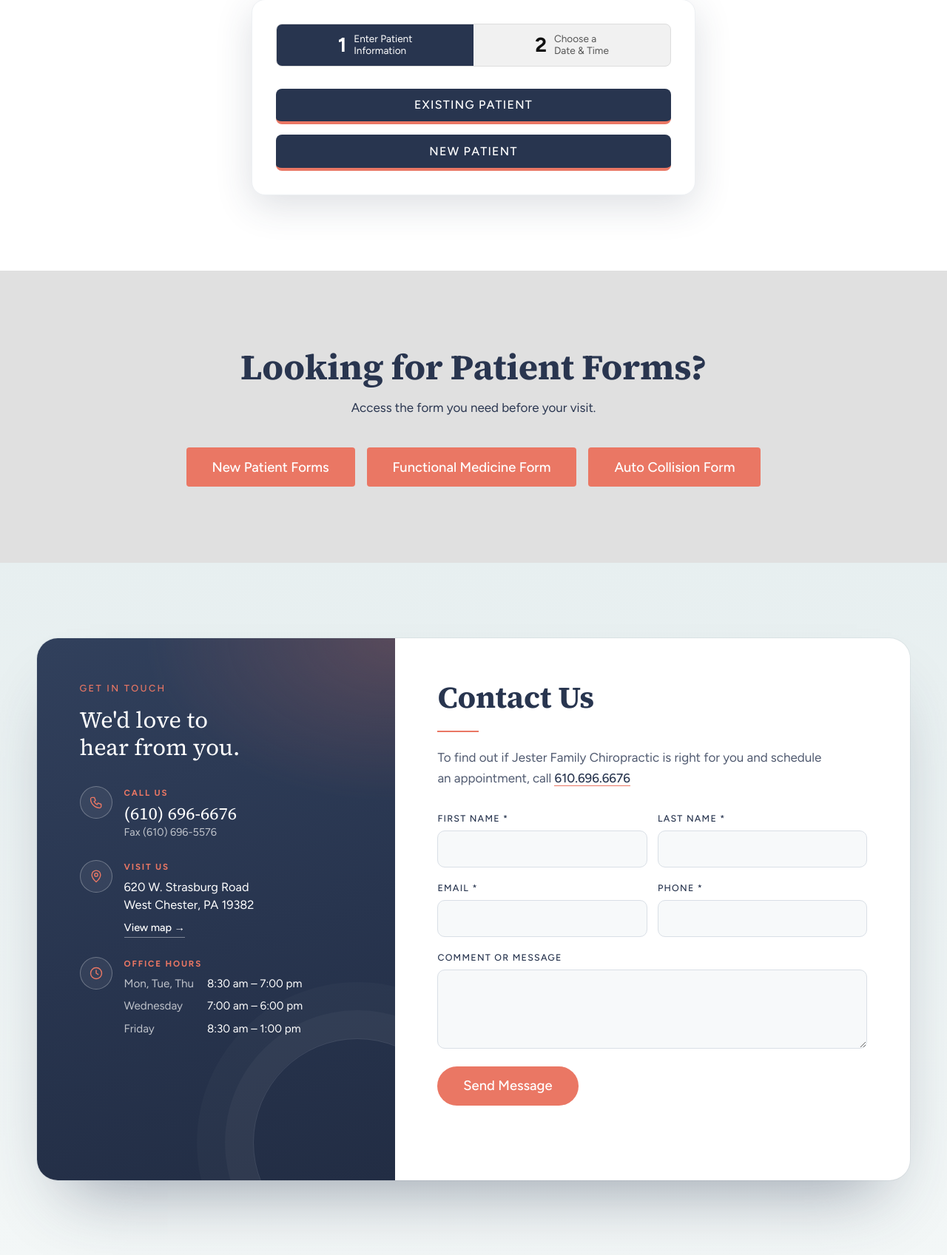
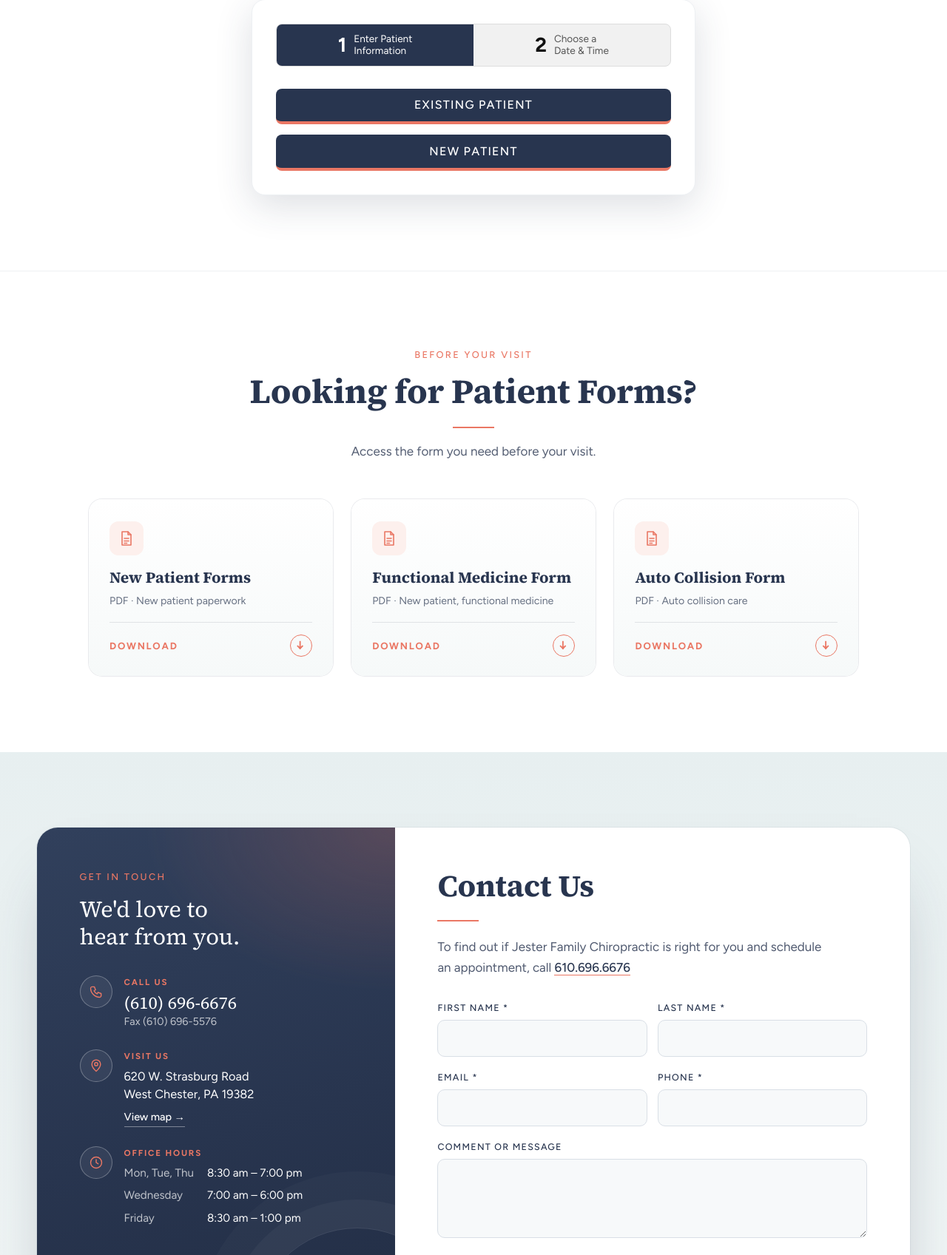
Before and after one commit to arifbillahcse/sumaiya, a PHP site: page /book.html in a window 1280 px wide. Shown: the part 2680-4377 px from the top of the page at 74% size. Run offline with PHP 8.4, Linux system fonts and the light colour scheme; some web fonts are replaced.

Commit message:
Redesign Patient Forms: document cards with icon, descriptor and download row
Co-Authored-By: Claude Sonnet 5.5 <noreply@anthropic.com>
Claude-Session: https://claude.ai/code/session_015hBjxLekZw7UGyCifARR1y

```diff
--- a/book.html
+++ b/book.html
@@ -15,7 +15,7 @@
 <link rel="preconnect" href="https://fonts.googleapis.com">
 <link rel="preconnect" href="https://fonts.gstatic.com" crossorigin>
 <link href="https://fonts.googleapis.com/css2?family=Figtree:wght@400;500;600;700&family=Source+Serif+4:opsz,wght@8..60,300;8..60,400;8..60,500;8..60,600;8..60,700&display=swap" rel="stylesheet">
-<link rel="stylesheet" href="style.css?v=66">
+<link rel="stylesheet" href="style.css?v=67">
 <script type="application/ld+json">
 {"@context":"https://schema.org","@type":"Chiropractor","name":"Jester Family Chiropractic","telephone":"+1-610-696-6676","faxNumber":"+1-610-696-5576",
 "address":{"@type":"PostalAddress","streetAddress":"620 W. Strasburg Road","addressLocality":"West Chester","addressRegion":"PA","postalCode":"19382","addressCountry":"US"},
@@ -172,13 +172,35 @@
 
 <section class="forms" id="patient-forms">
   <div class="wrap">
-    <h2 class="reveal">Looking for Patient Forms?</h2>
-    <p class="reveal center">Access the form you need before your visit.</p>
-    <div class="form-btns reveal">
-      <a class="btn btn-coral btn-lg" href="https://jesterchiropractic.com/wp-content/uploads/2022/02/ChiroNewPatientPaperwork2022.pdf" target="_blank" rel="noopener">New Patient Forms</a>
-      <a class="btn btn-coral btn-lg" href="https://jesterchiropractic.com/wp-content/uploads/2026/08/Functional-Medicine-New-Patient-JFC.pdf" target="_blank" rel="noopener">Functional Medicine Form</a>
-      <a class="btn btn-coral btn-lg" href="https://jesterchiropractic.com/wp-content/uploads/2026/08/Auto-collision-Form-new.pdf" target="_blank" rel="noopener">Auto Collision Form</a>
-    </div>
+    <header class="pf-head reveal">
+      <p class="kicker dark">Before your visit</p>
+      <h2>Looking for Patient Forms?</h2>
+      <span class="pf-rule" aria-hidden="true"></span>
+      <p class="pf-sub">Access the form you need before your visit.</p>
+    </header>
+    <ul class="pf-grid">
+      <li class="reveal">
+        <a class="pf-card" href="https://jesterchiropractic.com/wp-content/uploads/2022/02/ChiroNewPatientPaperwork2022.pdf" target="_blank" rel="noopener">
+          <svg class="pf-ico" viewBox="0 0 24 24" aria-hidden="true"><path d="M6 3h8l4 4v14H6z"/><path d="M14 3v4h4"/><path d="M9 12h6M9 15.5h6M9 18.5h3.5"/></svg>
+          <span class="pf-text"><b>New Patient Forms</b><small>PDF · New patient paperwork</small></span>
+          <span class="pf-go"><span>Download</span><i aria-hidden="true">&darr;</i></span>
+        </a>
+      </li>
+      <li class="reveal">
+        <a class="pf-card" href="https://jesterchiropractic.com/wp-content/uploads/2026/08/Functional-Medicine-New-Patient-JFC.pdf" target="_blank" rel="noopener">
+          <svg class="pf-ico" viewBox="0 0 24 24" aria-hidden="true"><path d="M6 3h8l4 4v14H6z"/><path d="M14 3v4h4"/><path d="M9 12h6M9 15.5h6M9 18.5h3.5"/></svg>
+          <span class="pf-text"><b>Functional Medicine Form</b><small>PDF · New patient, functional medicine</small></span>
+          <span class="pf-go"><span>Download</span><i aria-hidden="true">&darr;</i></span>
+        </a>
+      </li>
+      <li class="reveal">
+        <a class="pf-card" href="https://jesterchiropractic.com/wp-content/uploads/2026/08/Auto-collision-Form-new.pdf" target="_blank" rel="noopener">
+          <svg class="pf-ico" viewBox="0 0 24 24" aria-hidden="true"><path d="M6 3h8l4 4v14H6z"/><path d="M14 3v4h4"/><path d="M9 12h6M9 15.5h6M9 18.5h3.5"/></svg>
+          <span class="pf-text"><b>Auto Collision Form</b><small>PDF · Auto collision care</small></span>
+          <span class="pf-go"><span>Download</span><i aria-hidden="true">&darr;</i></span>
+        </a>
+      </li>
+    </ul>
   </div>
 </section>
 
@@ -291,6 +313,6 @@
   <a href="#book-your-appointment" class="btn btn-coral">Book Now</a>
 </div>
 
-<script src="script.js?v=66"></script>
+<script src="script.js?v=67"></script>
 </body>
 </html>
--- a/index.html
+++ b/index.html
@@ -15,7 +15,7 @@
 <link rel="preconnect" href="https://fonts.googleapis.com">
 <link rel="preconnect" href="https://fonts.gstatic.com" crossorigin>
 <link href="https://fonts.googleapis.com/css2?family=Figtree:wght@400;500;600;700&family=Source+Serif+4:opsz,wght@8..60,300;8..60,400;8..60,500;8..60,600;8..60,700&display=swap" rel="stylesheet">
-<link rel="stylesheet" href="style.css?v=66">
+<link rel="stylesheet" href="style.css?v=67">
 <script type="application/ld+json">
 {"@context":"https://schema.org","@type":"Chiropractor","name":"Jester Family Chiropractic","telephone":"+1-610-696-6676","faxNumber":"+1-610-696-5576",
 "address":{"@type":"PostalAddress","streetAddress":"620 W. Strasburg Road","addressLocality":"West Chester","addressRegion":"PA","postalCode":"19382","addressCountry":"US"},
@@ -310,6 +310,6 @@
   <a href="#formsection" class="btn btn-coral">Try StemWave $49</a>
 </div>
 
-<script src="script.js?v=66"></script>
+<script src="script.js?v=67"></script>
 </body>
 </html>
--- a/style.css
+++ b/style.css
@@ -140,11 +140,6 @@ input:focus,textarea:focus{border-color:var(--coral);outline:none;box-shadow:0 0
 .small{font-size:.9rem;color:#555}
 
 /* forms */
-.forms{background:#e0e0e0;text-align:center}
-.forms h2{margin-bottom:14px}
-.forms .center{margin-bottom:40px}
-.form-btns{display:flex;flex-wrap:wrap;gap:16px;justify-content:center}
-.form-btns .btn{border-radius:4px;font-family:var(--sans);font-weight:500}
 
 /* testimonials */
 .testi{text-align:center;overflow-x:clip}
@@ -499,9 +494,6 @@ button,input,textarea,select{font-family:var(--sans)}
   .actions{gap:10px}
 
   /* patient forms */
-  .forms .center{margin-bottom:26px}
-  .form-btns{flex-direction:column;gap:12px}
-  .form-btns .btn{width:100%;font-size:1rem}
 
   /* contact */
 
@@ -608,8 +600,6 @@ button,input,textarea,select{font-family:var(--sans)}
 
   /* forms + contact: keep inputs at 16px so iOS doesn't zoom */
   input,textarea{font-size:16px}
-  .forms h2,.contact h2{font-size:1.5rem}
-  .forms .center,.contact>.wrap>p{font-size:.92rem}
 
   /* testimonials */
   .testi h2{font-size:1.5rem}.sub{font-size:.88rem}
@@ -874,3 +864,31 @@ main h2,main h2.coral{font-family:"Quincy CF Text Bold","Quincy CF Text Semibold
   .flow-card h3{font-size:1.1rem}
   .flow-card p{font-size:.92rem;line-height:1.65}
 }
+
+/* ---------- Patient forms (document cards) ---------- */
+.forms{background:#fff;padding:clamp(64px,8vw,112px) 0;border-top:1px solid #eef1f3}
+.pf-head{text-align:center;margin-bottom:clamp(32px,4vw,52px)}
+.pf-head h2{font-size:clamp(2rem,3.6vw,3rem);line-height:1.1;color:var(--navy);margin:0}
+.pf-rule{display:block;width:56px;height:2px;background:var(--coral);margin:22px auto 18px}
+.pf-sub{color:rgba(40,53,79,.8)}
+.pf-grid{list-style:none;display:grid;grid-template-columns:repeat(3,1fr);gap:clamp(14px,2vw,26px);max-width:1040px;margin:0 auto}
+.pf-card{position:relative;display:grid;grid-template-rows:auto 1fr auto;gap:18px;height:100%;padding:30px 28px 26px;text-decoration:none;color:var(--navy);background:linear-gradient(180deg,#fff,#f6f9f9);border-radius:18px;box-shadow:0 0 0 1px rgba(40,53,79,.1);overflow:hidden;transition:transform .35s,box-shadow .35s}
+.pf-card::before{content:"";position:absolute;left:0;top:0;right:0;height:3px;background:var(--coral);transform:scaleX(0);transform-origin:left;transition:transform .4s}
+.pf-card:hover{transform:translateY(-6px);box-shadow:0 30px 50px -28px rgba(40,53,79,.45),0 0 0 1px rgba(234,119,100,.45)}
+.pf-card:hover::before{transform:scaleX(1)}
+.pf-ico{width:46px;height:46px;padding:11px;border-radius:12px;background:#fdf0ed;fill:none;stroke:var(--coral);stroke-width:1.6;stroke-linecap:round;stroke-linejoin:round}
+.pf-text b{display:block;font:700 1.3rem/1.2 var(--serif);margin-bottom:8px}
+.pf-text small{display:block;font-size:.88rem;line-height:1.5;color:rgba(40,53,79,.7)}
+.pf-go{display:flex;align-items:center;justify-content:space-between;padding-top:16px;border-top:1px solid rgba(40,53,79,.12);font-size:.82rem;font-weight:700;letter-spacing:.14em;text-transform:uppercase;color:var(--coral)}
+.pf-go i{font-style:normal;display:grid;place-items:center;width:30px;height:30px;border-radius:50%;border:1px solid currentColor;font-size:1rem;transition:background .3s,color .3s}
+.pf-card:hover .pf-go i{background:var(--coral);border-color:var(--coral);color:#fff}
+@media (max-width:900px){.pf-grid{grid-template-columns:1fr;max-width:520px}}
+@media (max-width:640px){
+  .forms{padding:52px 0 56px}
+  .pf-head h2{font-size:1.55rem}
+  .pf-head{margin-bottom:26px}.pf-sub{font-size:.92rem}
+  .pf-card{grid-template-columns:46px minmax(0,1fr);grid-template-rows:auto auto;column-gap:16px;row-gap:14px;padding:20px 18px 16px}
+  .pf-text{grid-column:2}
+  .pf-text b{font-size:1.1rem;margin-bottom:4px}.pf-text small{font-size:.82rem}
+  .pf-go{grid-column:1 / -1;padding-top:12px;font-size:.75rem}
+}
```
